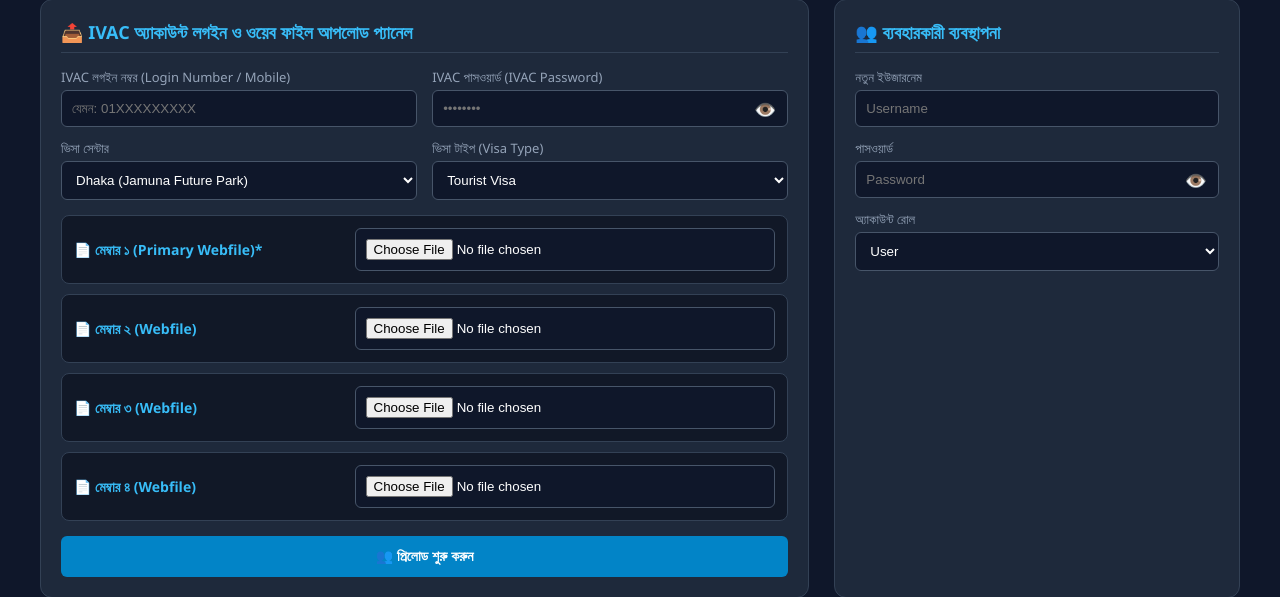
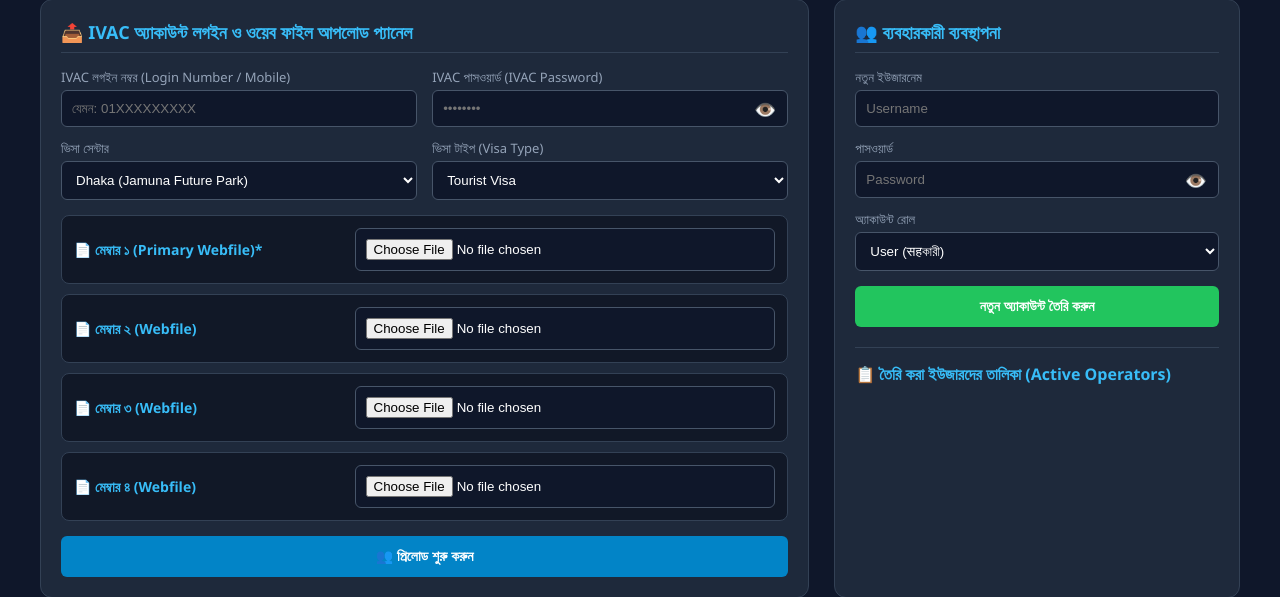
Before and after one commit to sheikhfarukh943-source/visa-bot, a Flask app: page /admin in a window 1280 px wide. Shown: the part 293-890 px from the top of the page. Run offline with Flask 3, Linux system fonts and the light colour scheme; the visitor is signed in with stand-in values (Sample User, id 1).

Commit message:
admin.html

```diff
--- a/templates/admin.html
+++ b/templates/admin.html
@@ -25,8 +25,7 @@
         .toggle-password { position: absolute; right: 12px; cursor: pointer; color: #94a3b8; font-size: 18px; user-select: none; z-index: 99; }
         .toggle-password:hover { color: #38bdf8; }
 
-        /* বাটনের স্থায়ী স্টাইল নিশ্চিত করা হলো */
-        .submit-btn { width: 100%; padding: 12px; background: #0284c7; color: white; border: none; border-radius: 6px; cursor: pointer; font-weight: bold; font-size: 14px; margin-top: 15px; display: block; text-align: center; text-decoration: none; }
+        .submit-btn { width: 100%; padding: 12px; background: #0284c7; color: white; border: none; border-radius: 6px; cursor: pointer; font-weight: bold; font-size: 14px; margin-top: 15px; display: block; text-align: center; }
         .submit-btn:hover { background: #0369a1; }
 
         .member-upload-row { border: 1px solid #334155; padding: 12px; border-radius: 8px; background: #111827; margin-bottom: 10px; display: flex; align-items: center; justify-content: space-between; }
@@ -52,6 +51,7 @@
         .otp-input-inline { display: flex; gap: 10px; margin-top: 8px; }
         .otp-input-inline input { width: 130px; text-align: center; font-size: 16px; letter-spacing: 2px; background: #0f172a; border: 1px solid #475569; color: white; border-radius: 6px; padding: 6px; }
         .otp-input-inline button { padding: 6px 15px; background: #eab308; color: #0f172a; border: none; border-radius: 6px; font-weight: bold; cursor: pointer; }
+        #flash-message-box { display: none; }
     </style>
 </head>
 <body>
@@ -61,12 +61,9 @@
         <a href="/logout" class="logout-btn">🚪 লগআউট</a>
     </div>
 
-    <!-- নোটিফিকেশন ব্যানার এরিয়া -->
-    {% if stats and stats.last_message %}
-        <div class="flash-message" style="background: #065f46; color: #34d399; border: 1px solid #34d399;">{{ stats.last_message }}</div>
-    {% endif %}
+    <div id="flash-message-box" class="flash-message"></div>
 
-    <!-- 🤖 ১. আইভ্যাক সার্ভার হিট ও ওটিপি মনিটর উইজেট জোন -->
+    <!-- 🤖 ১. ওটিপি বসানোর জায়গা (Live Widget Zone) -->
     <div class="live-bot-zone">
         <h3 style="color: #eab308; border-bottom: 1px solid #334155; padding-bottom: 8px; margin-top: 0;">🤖 আইভ্যাক সার্ভার হিট ও লাইভ ওটিপি মনিটর (Live Bot Engine)</h3>
         <div id="live-sessions-container">
@@ -78,16 +75,16 @@
         <!-- ২. প্রিলোড ফর্ম প্যানেল -->
         <div class="box" style="flex: 2;">
             <h3>📤 IVAC অ্যাকাউন্ট লগইন ও ওয়েব ফাইল আপলোড প্যানেল</h3>
-            <form action="/pre-load-group" method="POST" enctype="multipart/form-data">
+            <form id="ivac-group-form" onsubmit="return false;">
                 <div class="form-row">
                     <div class="form-group">
                         <label>IVAC লগইন নম্বর (Login Number / Mobile)</label>
-                        <input type="text" name="ivac_phone" placeholder="যেমন: 01XXXXXXXXX" required>
+                        <input type="text" id="ivac_phone" placeholder="যেমন: 01XXXXXXXXX" required>
                     </div>
                     <div class="form-group">
                         <label>IVAC পাসওয়ার্ড (IVAC Password)</label>
                         <div class="password-container">
-                            <input type="password" id="ivac_pass" name="ivac_pass" placeholder="••••••••" required>
+                            <input type="password" id="ivac_pass" placeholder="••••••••" required>
                             <span class="toggle-password" onclick="togglePassword('ivac_pass', this)">👁️</span>
                         </div>
                     </div>
@@ -95,7 +92,7 @@
                 <div class="form-row">
                     <div class="form-group">
                         <label>ভিসা সেন্টার</label>
-                        <select name="center">
+                        <select id="center">
                             <option value="Dhaka">Dhaka (Jamuna Future Park)</option>
                             <option value="Chittagong">Chittagong</option>
                             <option value="Rajshahi">Rajshahi</option>
@@ -105,7 +102,7 @@
                     </div>
                     <div class="form-group">
                         <label>ভিসা টাইপ (Visa Type)</label>
-                        <select name="visa_type">
+                        <select id="visa_type">
                             <option value="Tourist">Tourist Visa</option>
                             <option value="Medical">Medical Visa</option>
                             <option value="Business">Business Visa</option>
@@ -116,41 +113,46 @@
                 <div id="file-uploads-container" style="margin-top: 15px;">
                     <div class="member-upload-row">
                         <span class="member-title">📄 মেম্বার ১ (Primary Webfile)*</span>
-                        <div class="file-input-wrapper"><input type="file" name="file_1" required></div>
+                        <div class="file-input-wrapper"><input type="file" id="file_1" required></div>
                     </div>
                     <div class="member-upload-row">
                         <span class="member-title">📄 মেম্বার ২ (Webfile)</span>
-                        <div class="file-input-wrapper"><input type="file" name="file_2"></div>
+                        <div class="file-input-wrapper"><input type="file" id="file_2"></div>
                     </div>
                     <div class="member-upload-row">
                         <span class="member-title">📄 মেম্বার ৩ (Webfile)</span>
-                        <div class="file-input-wrapper"><input type="file" name="file_3"></div>
+                        <div class="file-input-wrapper"><input type="file" id="file_3"></div>
                     </div>
                     <div class="member-upload-row">
                         <span class="member-title">📄 মেম্বার ৪ (Webfile)</span>
-                        <div class="file-input-wrapper"><input type="file" name="file_4"></div>
+                        <div class="file-input-wrapper"><input type="file" id="file_4"></div>
                     </div>
                 </div>
-                <button type="submit" class="submit-btn">👥 প্রিলোড শুরু করুন</button>
+                <button type="button" class="submit-btn" onclick="uploadGroupData()">👥 প্রিলোড শুরু করুন</button>
             </form>
         </div>
 
-        <!-- ৩. ব্যবহারকারী ব্যবস্থাপনা প্যানেল (পিওর নেটিভ ফর্ম সাবমিশন, বাটন কখনোই হারাবে না) -->
+        <!-- ৩. ব্যবহারকারী ব্যবস্থাপনা প্যানেল (স্থায়ীভাবে দৃশ্যমান) -->
         <div class="box">
             <h3>👥 ব্যবহারকারী ব্যবস্থাপনা</h3>
-            <form action="/admin/create-user" method="POST">
             <div class="form-group">
                 <label>নতুন ইউজারনেম</label>
-                    <input type="text" name="username" placeholder="Username" required>
+                <input type="text" id="new-user" placeholder="Username" required>
             </div>
             <div class="form-group">
                 <label>পাসওয়ার্ড</label>
                 <div class="password-container">
-                        <input type="password" id="new-pass" name="password" placeholder="Password" required>
+                    <input type="password" id="new-pass" placeholder="Password" required>
                     <span class="toggle-password" onclick="togglePassword('new-pass', this)">👁️</span>
                 </div>
             </div>
             <div class="form-group">
                 <label>অ্যাকাউন্ট রোল</label>
-                    <select name="role">
-                        <option value="User">User </option>
+                <select id="new-role">
+                    <option value="User">User (सहকারী)</option>
+                    <option value="Admin">Admin (প্রধান অ্যাডমিন)</option>
+                </select>
+            </div>
+            <button type="button" class="submit-btn" style="background: #22c55e;" onclick="createUserAccount()">নতুন অ্যাকাউন্ট তৈরি করুন</button>
+
+            <h4 style="color: #38bdf8; margin-bottom: 8px; border-top: 1px solid #334155; padding-top: 15px; margin-top: 20px;">📋 তৈরি করা ইউজারদের তালিকা (Active Operators)</h4>
```
Lines whose indentation alone changed are shown as unchanged.
